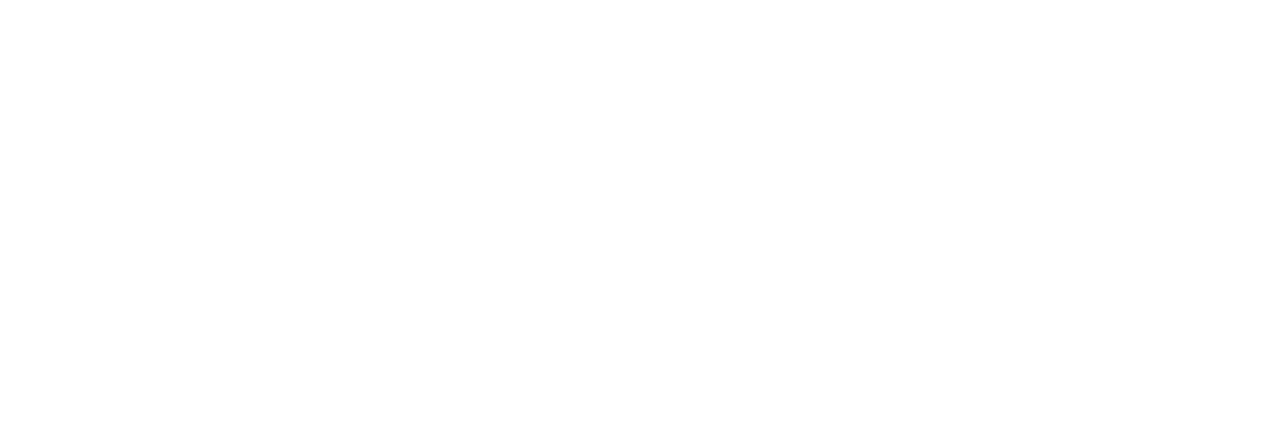
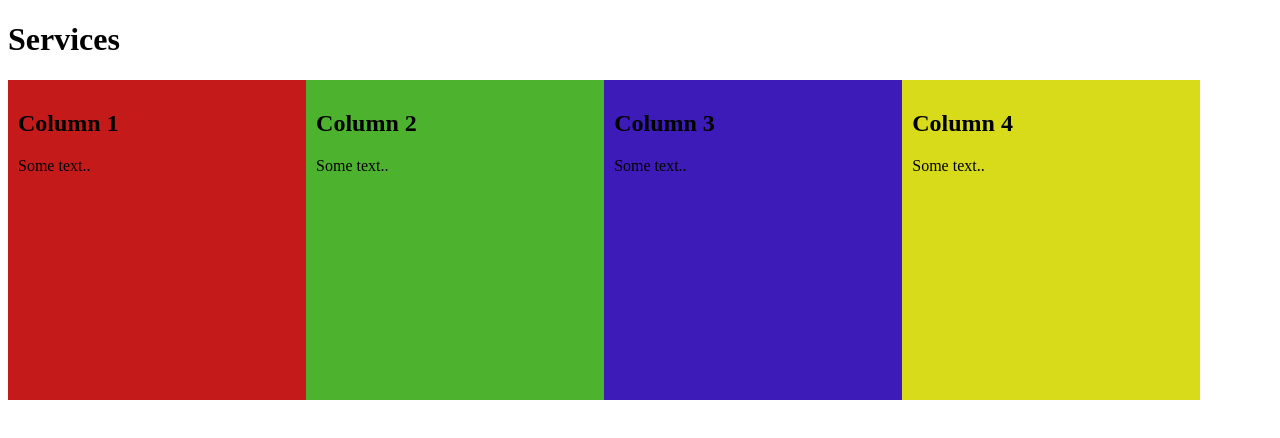
Before and after one commit to daeronjones/github-practice, a plain HTML site: page index.html in a window 1280 px wide. Drawn offline with Linux system fonts and the light colour scheme.

Commit message:
Added four columns

```diff
--- a/css/style.css
+++ b/css/style.css
@@ -0,0 +1,29 @@
+.column {
+    float: left;
+    width: 22%;
+    padding: 10px;
+    height: 300px;
+}
+
+  /* Clear floats after the columns */
+  .row:after {
+    content: "";
+    display: table;
+    clear: both;
+  }
+
+.one {
+    background-color:rgb(197, 26, 26);
+}
+
+.two {
+    background-color:rgb(77, 179, 46);
+}
+
+.three {
+    background-color:rgb(61, 27, 185);
+}
+
+.four {
+    background-color:rgb(216, 219, 25);
+}
--- a/index.html
+++ b/index.html
@@ -5,9 +5,33 @@
     <meta http-equiv="X-UA-Compatible" content="IE=edge">
     <meta name="viewport" content="width=device-width, initial-scale=1.0">
     <title>githubpractice</title>
+    <link rel="stylesheet" href="../github-practice/css/style.css">
 
 </head>
 <body>
+    <div class="row">
+        <h1>Services</h1>
 
+        <div class="one column" >
+          <h2>Column 1</h2>
+          <p>Some text..</p>
+        </div>
+
+        <div class="two column" >
+          <h2>Column 2</h2>
+          <p>Some text..</p>
+        </div>
+
+        <div class="three column" >
+          <h2>Column 3</h2>
+          <p>Some text..</p>
+        </div>
+
+        <div class="four column" >
+          <h2>Column 4</h2>
+          <p>Some text..</p>
+        </div>
+
+      </div>
 </body>
 </html>
```
